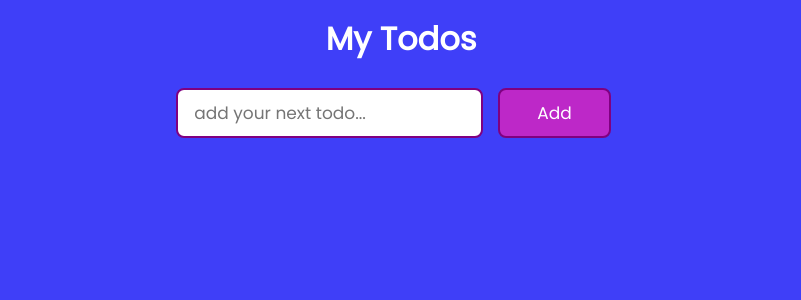
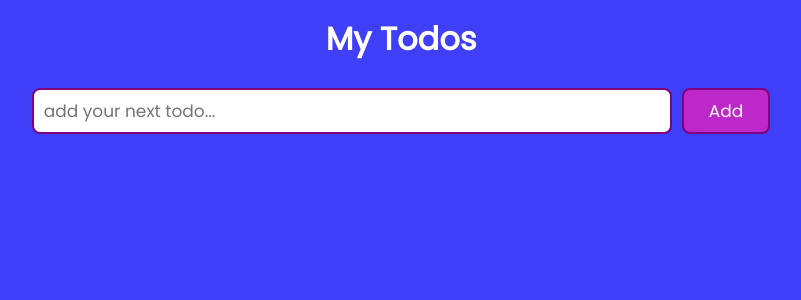
Before and after one commit to Himanshu4313/Todo-app-using-react, a React (Vite) app: page / in a window 1280 px wide. Shown: the top 300 px of the page, without its empty margins (239-1040 px from the left). Built offline with nearby package versions, Linux system fonts and the light colour scheme.

Commit message:
add media queries for add-todo input box

```diff
--- a/src/Components/AddTodo/AddToDo.css
+++ b/src/Components/AddTodo/AddToDo.css
@@ -21,9 +21,27 @@
     padding: 10px 37px;
     border-radius: 8px;
     border: 2px solid purple;
-    margin-right: 15px;
     cursor: pointer;
     font-size: 17px;
     background-color: #ec20b7ba;
     color: #ffffff;
 }
+ @media screen and (min-width : 600px) {
+    #Addinputbox{
+        padding: 8px 10px;
+        border-radius: 8px;
+        border: 2px solid purple;
+        width: 50vw;
+        margin-right: 10px;
+        font-size: 17px;
+    }
+    .add-todo-container button{
+        padding: 8px 25px;
+        border-radius: 8px;
+        border: 2px solid purple;
+        cursor: pointer;
+        font-size: 17px;
+        background-color: #ec20b7ba;
+        color: #ffffff;
+    }
+}
```
